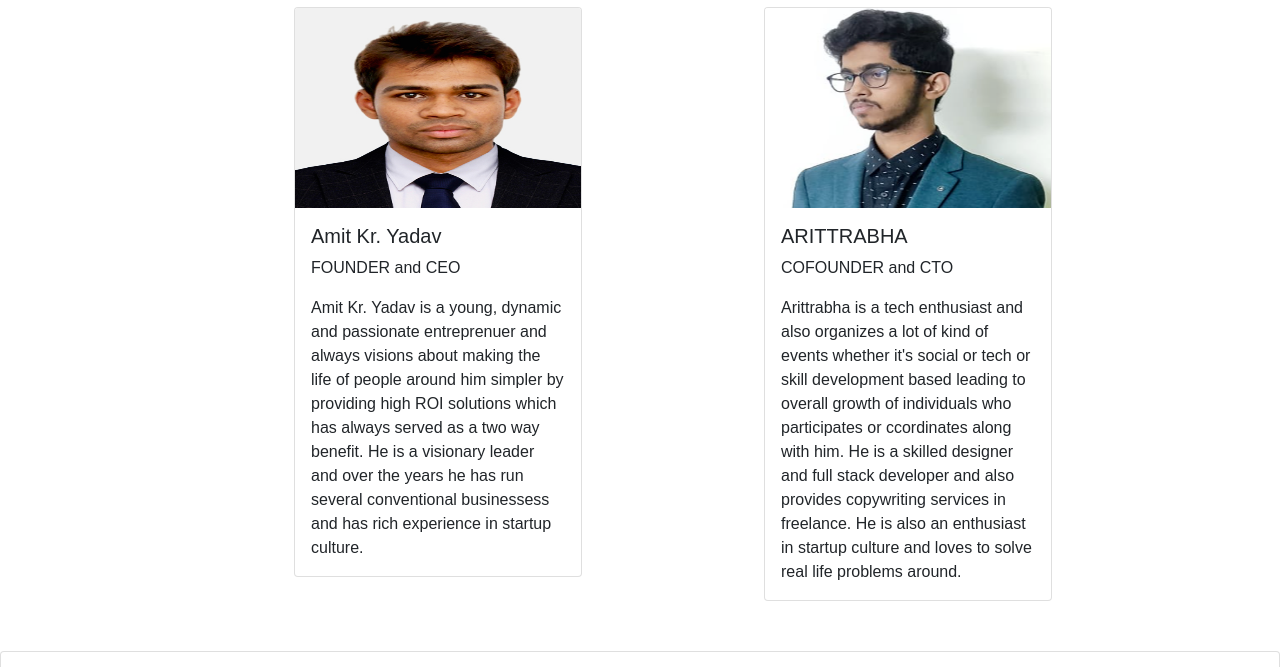
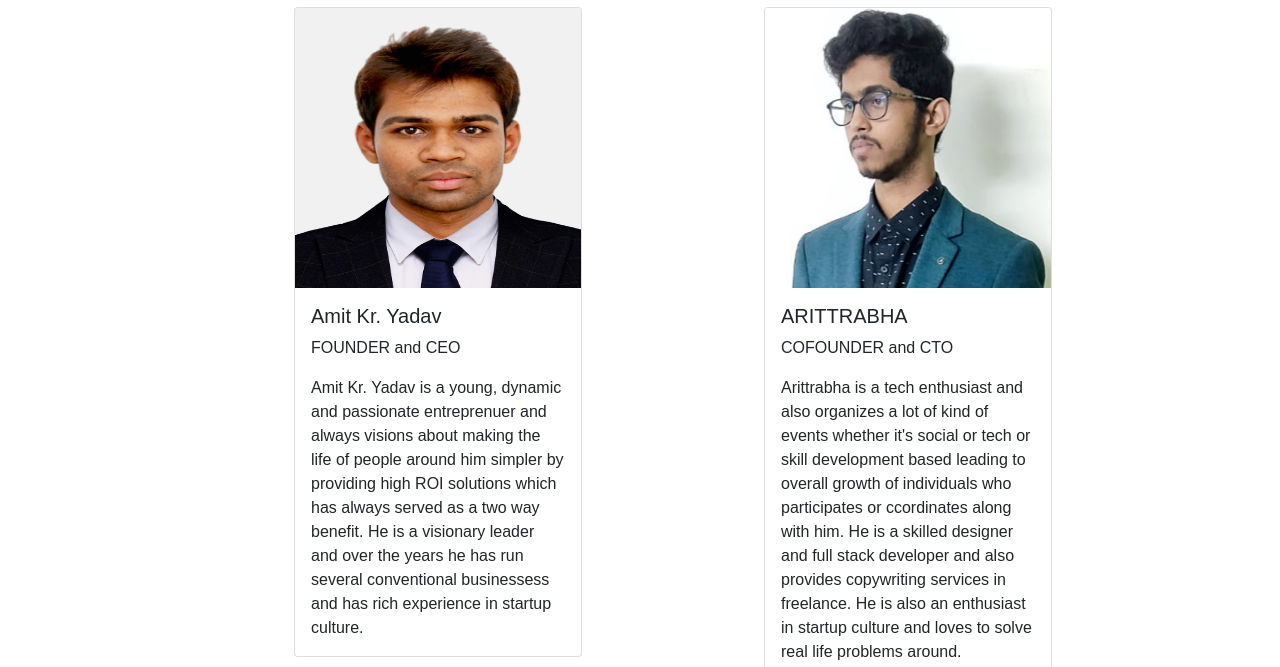
Before and after one commit to arittrabha/Village-Services, a plain HTML site: page about.html in a window 1280 px wide. Shown: the part 605-1272 px from the top of the page. Drawn offline with nearby package versions, Linux system fonts and the light colour scheme.

Commit message:
fresh commit

```diff
--- a/about.html
+++ b/about.html
@@ -18,7 +18,11 @@
 
     }
 
-    .card {}
+    .card-img-top{
+      height:280px;
+    }
+
+
   </style>
 </head>
 
```
